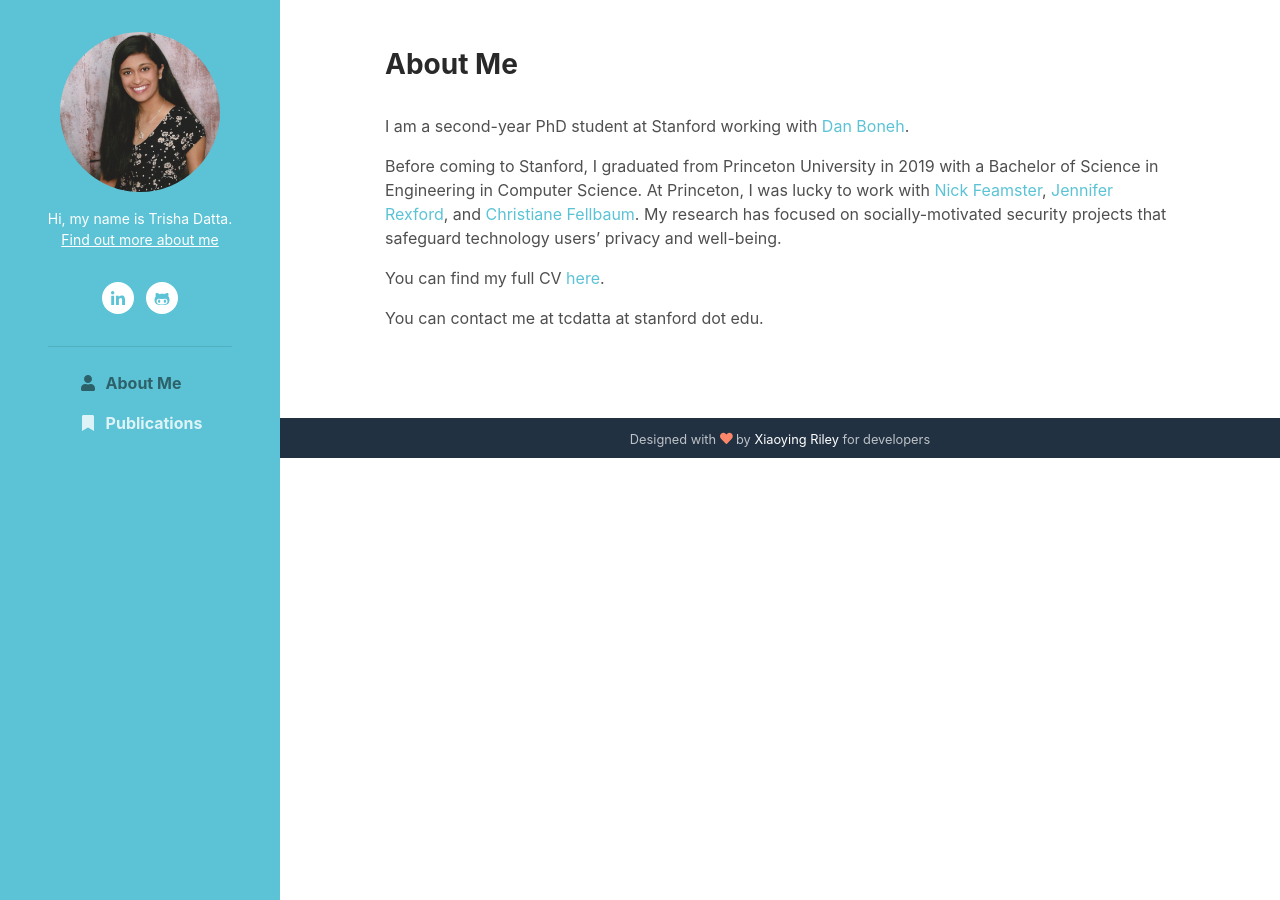
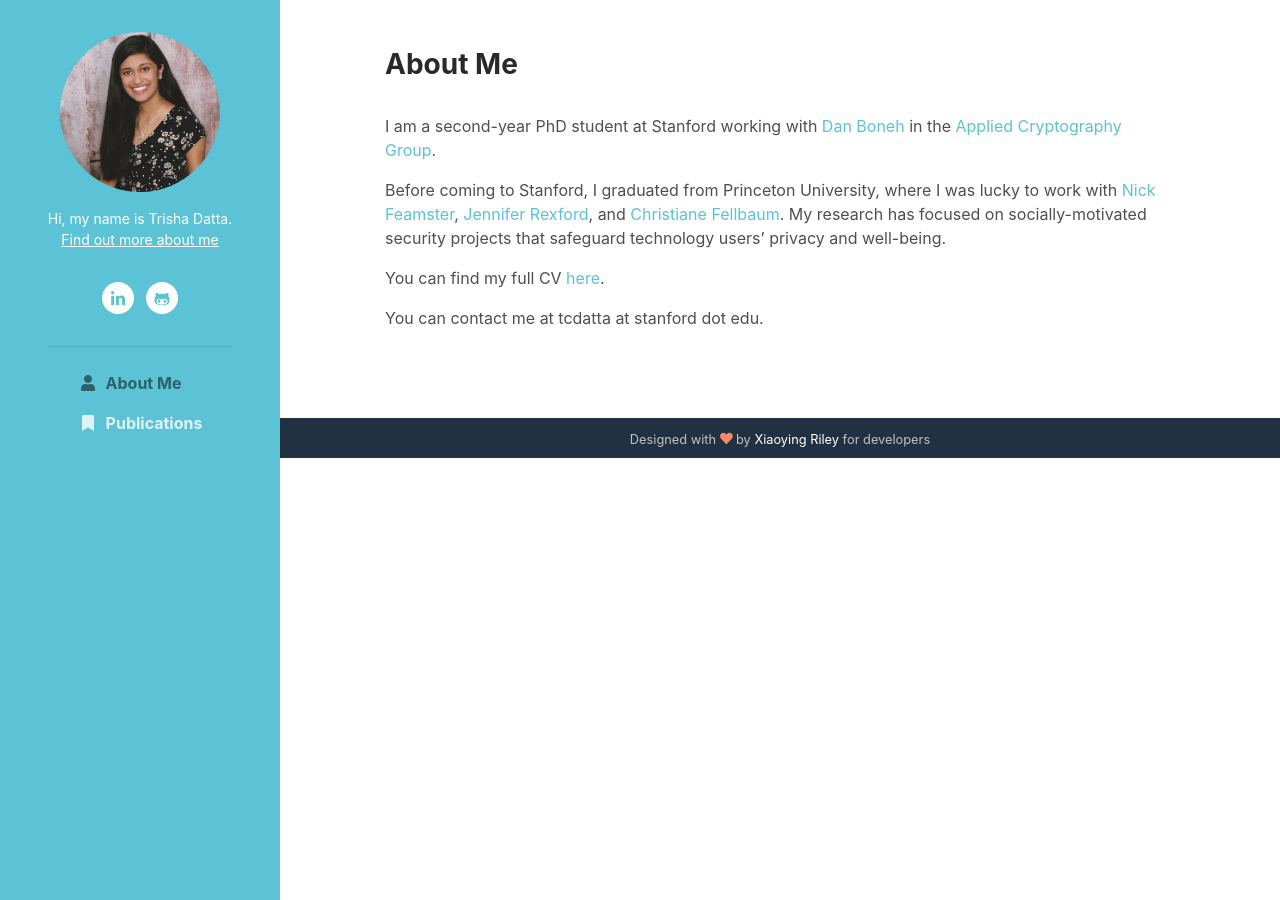
Before and after one commit to TrishaDatta/TrishaDatta.github.io, a Jekyll site: the page index.html, which Jekyll copies as it is, in a window 1280 px wide. Built offline with Jekyll 4.4.1, drawn with Linux system fonts in a browser that asks for light colours.

Commit message:
Update index.html

```diff
--- a/index.html
+++ b/index.html
@@ -69,8 +69,8 @@
 				<div id="content">
 				    <h3>About Me</h3>
 				    <br>
-					<p> I am a second-year PhD student at Stanford working with <a href="https://crypto.stanford.edu/~dabo/">Dan Boneh</a>. </p>
-				    <p> Before coming to Stanford, I graduated from Princeton University in 2019 with a Bachelor of Science in Engineering in Computer Science. At Princeton, I was lucky to work with <a href="https://people.cs.uchicago.edu/~feamster/">Nick Feamster</a>,
+					<p> I am a second-year PhD student at Stanford working with <a href="https://crypto.stanford.edu/~dabo/">Dan Boneh</a> in the <a href="https://crypto.stanford.edu/">Applied Cryptography Group</a>.</p>
+				    <p> Before coming to Stanford, I graduated from Princeton University, where I was lucky to work with <a href="https://people.cs.uchicago.edu/~feamster/">Nick Feamster</a>,
 					    <a href="https://www.cs.princeton.edu/~jrex/">Jennifer Rexford</a>, and
 					    <a href="https://www.cs.princeton.edu/~fellbaum/">Christiane Fellbaum</a>.
 					    My research has focused on socially-motivated security projects that safeguard technology users’ privacy and well-being.
```
